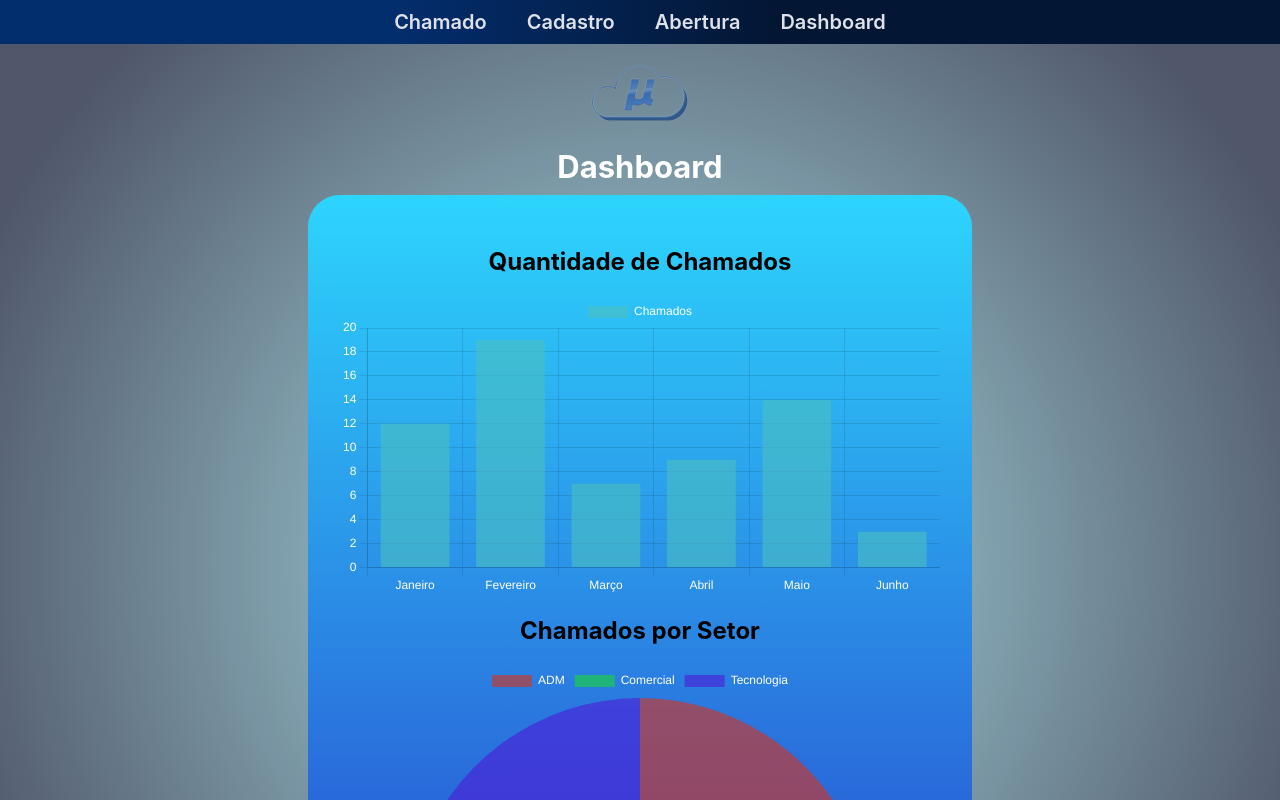
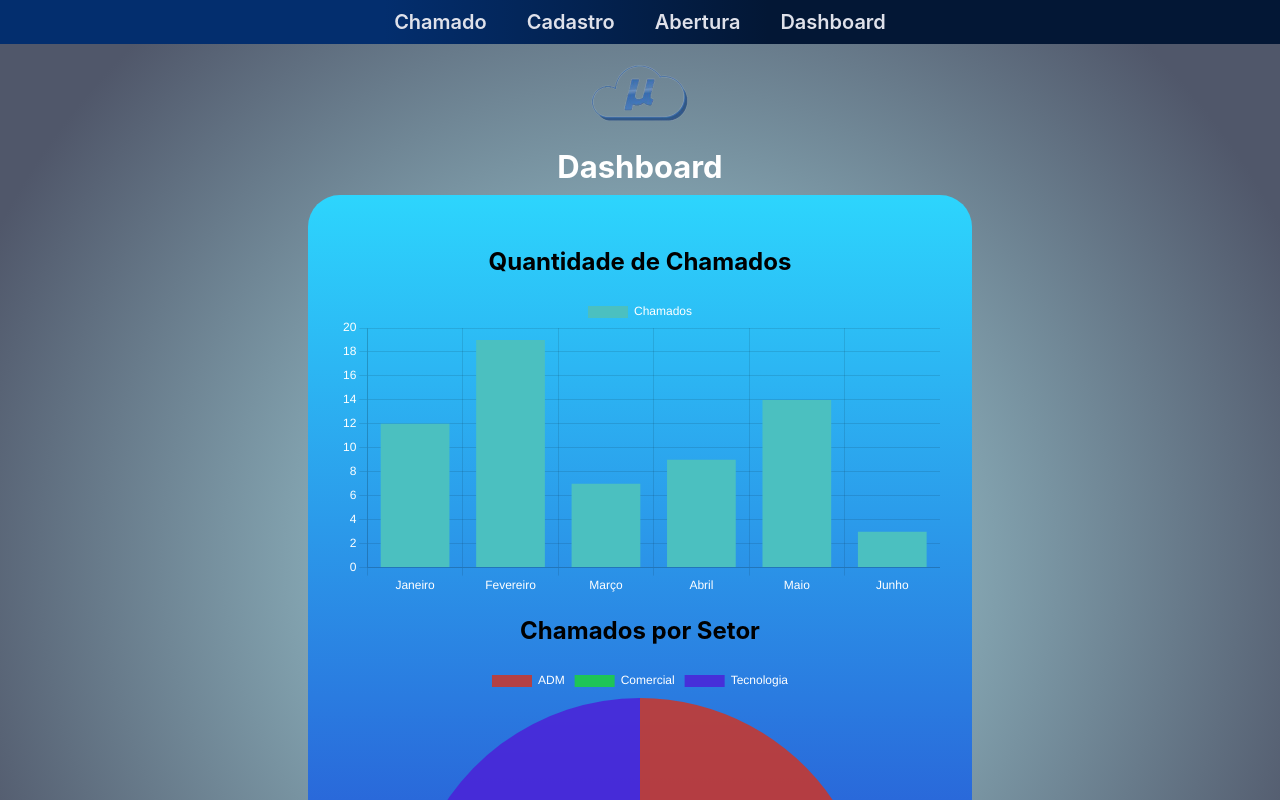
Before and after one commit to gvfirmeza/react, a React (Create React App) app in the folder react-app/: page /Dashboard in a window 1280 px wide. Shown: the top 800 px of the page. Built offline with nearby package versions, Linux system fonts and the light colour scheme.

Commit message:
Otimizando Dashboard

```diff
--- a/react-app/src/components/Dashboard-r/DariusR.jsx
+++ b/react-app/src/components/Dashboard-r/DariusR.jsx
@@ -20,7 +20,7 @@ function DashboardR() {
           {
             label: 'Chamados',
             data: [12, 19, 7, 9, 14, 3],
-            backgroundColor: 'rgba(75, 192, 192, 0.6)',
+            backgroundColor: 'rgba(75, 192, 192)',
             color: 'white',
           },
         ],
@@ -67,7 +67,7 @@ function DashboardR() {
           {
             label: 'Chamados',
             data: [20, 18, 26],
-            backgroundColor: ['rgba(216, 50, 28, 0.6)', 'rgba(28, 216, 53, 0.6)' , 'rgba(78, 28, 216, 0.6)'],
+            backgroundColor: ['rgba(216, 50, 28, 0.8)', 'rgba(28, 216, 53, 0.8)' , 'rgba(78, 28, 216, 0.8)'],
             borderColor: "transparent"
           },
         ],
--- a/react-app/src/components/Dashboard-r/style.js
+++ b/react-app/src/components/Dashboard-r/style.js
@@ -45,6 +45,11 @@ const Lerer = styled.div`
         }
 
     }
+
+    @media (max-width: 320px) {
+        border-radius: 0px;
+
+    }
 `;
 
 export { Lerer };
--- a/react-app/src/components/Dashboard/Darius.jsx
+++ b/react-app/src/components/Dashboard/Darius.jsx
@@ -20,7 +20,7 @@ function Dashboard() {
           {
             label: 'Chamados',
             data: [12, 19, 7, 9, 14, 3],
-            backgroundColor: 'rgba(75, 192, 192, 0.6)',
+            backgroundColor: 'rgba(75, 192, 192)',
             color: 'white',
           },
         ],
@@ -67,7 +67,7 @@ function Dashboard() {
           {
             label: 'Chamados',
             data: [20, 18, 26],
-            backgroundColor: ['rgba(216, 50, 28, 0.6)', 'rgba(28, 216, 53, 0.6)' , 'rgba(78, 28, 216, 0.6)'],
+            backgroundColor: ['rgba(216, 50, 28, 0.8)', 'rgba(28, 216, 53, 0.8)' , 'rgba(78, 28, 216, 0.8)'],
             borderColor: "transparent"
           },
         ],
--- a/react-app/src/components/Dashboard/style.js
+++ b/react-app/src/components/Dashboard/style.js
@@ -18,6 +18,18 @@ const Lerer = styled.div `
         margin-top: 1em;
     }
 
+    @media (max-width: 2400px) {
+        div {
+            padding: 4em;
+        }
+    }
+
+    @media (max-width: 1900px) {
+        div {
+            padding: 2em;
+        }
+    }
+
     @media (max-width: 1400px) {
         display: none;
     }
```
